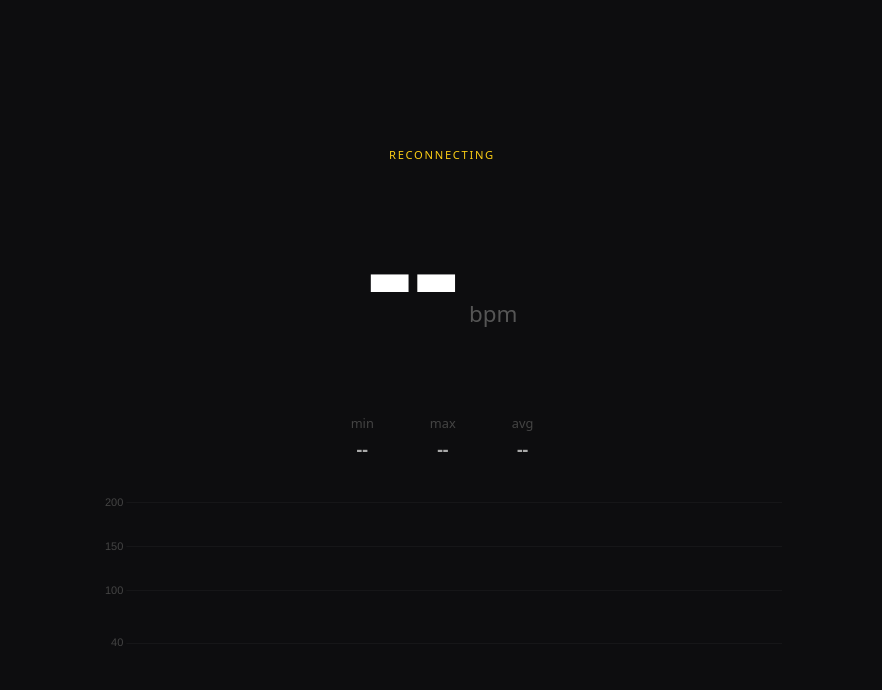
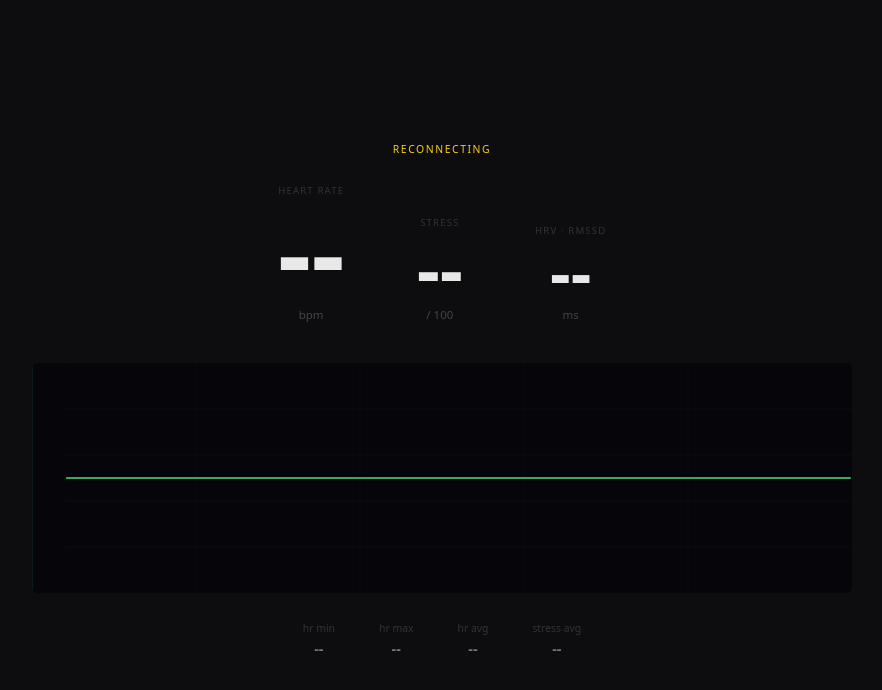
Before and after one commit to TogiFerretFerret/withlove, a plain HTML site: page static/index.html in a window 1280 px wide. Shown: the whole page, without its empty margins (198-1080 px from the left). Drawn offline with nearby package versions, Linux system fonts and the light colour scheme.

```diff
--- a/static/index.html
+++ b/static/index.html
@@ -4,7 +4,6 @@
 <meta charset="UTF-8">
 <meta name="viewport" content="width=device-width, initial-scale=1.0">
 <title>withlove</title>
-<script src="https://cdn.jsdelivr.net/npm/chart.js@4.4.7/dist/chart.umd.min.js"></script>
 <style>
   * { box-sizing: border-box; margin: 0; padding: 0; }
 
@@ -17,74 +16,99 @@
     flex-direction: column;
     align-items: center;
     justify-content: center;
-    gap: 2rem;
+    gap: 1.75rem;
+    padding: 2rem;
     user-select: none;
   }
 
   #status {
-    font-size: 0.7rem;
+    font-size: 0.65rem;
     letter-spacing: 0.15em;
     text-transform: uppercase;
-    color: #444;
+    color: #333;
     transition: color 0.3s;
   }
-  #status.connected { color: #4ade80; }
+  #status.connected  { color: #4ade80; }
   #status.connecting { color: #facc15; }
 
-  #bpm-display {
+  .metrics {
     display: flex;
-    align-items: baseline;
-    gap: 0.6rem;
+    gap: 4.5rem;
+    align-items: flex-end;
   }
 
-  #bpm {
-    font-size: 9rem;
+  .metric {
+    display: flex;
+    flex-direction: column;
+    align-items: center;
+    gap: 0.2rem;
+  }
+
+  .metric-label {
+    font-size: 0.6rem;
+    letter-spacing: 0.12em;
+    text-transform: uppercase;
+    color: #333;
+  }
+
+  .metric-val {
+    font-size: 4.5rem;
     font-weight: 800;
     line-height: 1;
     font-variant-numeric: tabular-nums;
-    color: #fff;
-    transition: color 0.2s;
+    color: #e8e8e8;
+    transition: color 0.25s;
   }
 
-  #bpm-unit {
-    font-size: 1.4rem;
-    color: #555;
+  #bpm-val { font-size: 6.5rem; }
+
+  .metric-unit {
+    font-size: 0.72rem;
+    color: #444;
     font-weight: 300;
-    margin-bottom: 0.5rem;
   }
 
-  #zone {
-    font-size: 0.75rem;
+  .metric-sub {
+    font-size: 0.6rem;
     letter-spacing: 0.1em;
     text-transform: uppercase;
-    color: #555;
+    color: #444;
     height: 1em;
-    transition: color 0.3s;
+    transition: color 0.25s;
+  }
+
+  #ecg-wrap {
+    width: min(820px, calc(100vw - 4rem));
+    height: 230px;
+    border-radius: 6px;
+    overflow: hidden;
+    background: #06060a;
+  }
+
+  #ecg-canvas {
+    width: 100%;
+    height: 100%;
+    display: block;
   }
 
   #stats {
     display: flex;
-    gap: 3.5rem;
-    font-size: 0.8rem;
-    color: #444;
+    gap: 2.75rem;
+    font-size: 0.65rem;
+    color: #333;
   }
 
-  #stats > span {
+  #stats span {
     display: flex;
     flex-direction: column;
     align-items: center;
-    gap: 0.3rem;
+    gap: 0.25rem;
   }
 
   #stats strong {
-    color: #aaa;
-    font-size: 1.1rem;
+    color: #777;
+    font-size: 0.9rem;
     font-variant-numeric: tabular-nums;
-  }
-
-  #chart-wrap {
-    width: min(680px, 90vw);
-    height: 160px;
   }
 </style>
 </head>
@@ -92,123 +116,197 @@
 
 <div id="status" class="connecting">connecting</div>
 
-<div id="bpm-display">
-  <span id="bpm">--</span>
-  <span id="bpm-unit">bpm</span>
+<div class="metrics">
+  <div class="metric">
+    <div class="metric-label">heart rate</div>
+    <div class="metric-val" id="bpm-val">--</div>
+    <div class="metric-unit">bpm</div>
+    <div class="metric-sub" id="hr-zone"></div>
+  </div>
+  <div class="metric">
+    <div class="metric-label">stress</div>
+    <div class="metric-val" id="stress-val">--</div>
+    <div class="metric-unit">/ 100</div>
+    <div class="metric-sub" id="stress-label"></div>
+  </div>
+  <div class="metric">
+    <div class="metric-label">hrv · rmssd</div>
+    <div class="metric-val" id="rmssd-val" style="font-size:4rem">--</div>
+    <div class="metric-unit">ms</div>
+    <div class="metric-sub" id="rmssd-label"></div>
+  </div>
 </div>
 
-<div id="zone"></div>
+<div id="ecg-wrap">
+  <canvas id="ecg-canvas"></canvas>
+</div>
 
 <div id="stats">
-  <span>min <strong id="s-min">--</strong></span>
-  <span>max <strong id="s-max">--</strong></span>
-  <span>avg <strong id="s-avg">--</strong></span>
-</div>
-
-<div id="chart-wrap">
-  <canvas id="chart"></canvas>
+  <span>hr min <strong id="s-hr-min">--</strong></span>
+  <span>hr max <strong id="s-hr-max">--</strong></span>
+  <span>hr avg <strong id="s-hr-avg">--</strong></span>
+  <span>stress avg <strong id="s-stress-avg">--</strong></span>
 </div>
 
 <script>
-const MAX_PTS = 60;
-const labels = Array(MAX_PTS).fill('');
-const hrData = Array(MAX_PTS).fill(null);
+// ── ECG canvas setup ─────────────────────────────────────────
+const ecgCanvas = document.getElementById('ecg-canvas');
+const ecgCtx    = ecgCanvas.getContext('2d');
 
-let sMin = Infinity, sMax = -Infinity, sSum = 0, sCount = 0;
+const ECG_N  = 650; // ~5s at 130 Hz
+const ecgBuf = new Float32Array(ECG_N).fill(0);
+let ecgHead  = 0;
+let ecgPeak  = 500;
+let baseline = null;
 
-// HR zone thresholds (% of ~200bpm max, simplified)
-const zones = [
-  { max: 100, label: 'rest',       color: '#60a5fa' },
-  { max: 120, label: 'warm up',    color: '#4ade80' },
-  { max: 140, label: 'aerobic',    color: '#facc15' },
-  { max: 160, label: 'threshold',  color: '#fb923c' },
-  { max: 999, label: 'max',        color: '#f87171' },
-];
+function resizeECG() {
+  const dpr  = window.devicePixelRatio || 1;
+  const rect = ecgCanvas.getBoundingClientRect();
+  ecgCanvas.width  = rect.width  * dpr;
+  ecgCanvas.height = rect.height * dpr;
+  ecgCtx.setTransform(dpr, 0, 0, dpr, 0, 0);
+}
+window.addEventListener('resize', resizeECG);
+resizeECG();
 
-function getZone(hr) {
-  return zones.find(z => hr <= z.max) ?? zones.at(-1);
+function filterSample(raw) {
+  if (baseline === null) baseline = raw;
+  baseline = 0.999 * baseline + 0.001 * raw; // slow high-pass to kill DC drift
+  return raw - baseline;
 }
 
-const ctx = document.getElementById('chart').getContext('2d');
-const chart = new Chart(ctx, {
-  type: 'line',
-  data: {
-    labels,
-    datasets: [{
-      data: hrData,
-      borderColor: '#f87171',
-      borderWidth: 2,
-      pointRadius: 0,
-      tension: 0.35,
-      fill: { target: 'origin', above: 'rgba(248,113,113,0.07)' },
-      spanGaps: false,
-    }]
-  },
-  options: {
-    animation: false,
-    responsive: true,
-    maintainAspectRatio: false,
-    plugins: { legend: { display: false }, tooltip: { enabled: false } },
-    scales: {
-      x: { display: false },
-      y: {
-        min: 40,
-        max: 200,
-        grid: { color: 'rgba(255,255,255,0.04)' },
-        ticks: { color: '#444', font: { size: 11 }, maxTicksLimit: 5 },
-        border: { display: false },
-      }
-    }
+function addEcgSamples(samples) {
+  for (const raw of samples) {
+    const v      = filterSample(raw);
+    ecgBuf[ecgHead] = v;
+    ecgHead      = (ecgHead + 1) % ECG_N;
+    ecgPeak      = Math.max(ecgPeak * 0.9998, Math.abs(v));
   }
-});
-
-function push(hr) {
-  labels.push('');
-  hrData.push(hr);
-  labels.shift();
-  hrData.shift();
-
-  const zone = getZone(hr);
-  chart.data.datasets[0].borderColor = zone.color;
-  chart.data.datasets[0].fill.above = zone.color.replace(')', ', 0.07)').replace('rgb', 'rgba');
-  chart.update('none');
-
-  sMin = Math.min(sMin, hr);
-  sMax = Math.max(sMax, hr);
-  sSum += hr;
-  sCount++;
-
-  document.getElementById('bpm').textContent = hr;
-  document.getElementById('zone').textContent = zone.label;
-  document.getElementById('zone').style.color = zone.color;
-  document.getElementById('s-min').textContent = sMin;
-  document.getElementById('s-max').textContent = sMax;
-  document.getElementById('s-avg').textContent = Math.round(sSum / sCount);
 }
 
+function drawECG() {
+  const w   = ecgCanvas.getBoundingClientRect().width;
+  const h   = ecgCanvas.getBoundingClientRect().height;
+  const mid = h / 2;
+  const sc  = (h * 0.44) / Math.max(ecgPeak, 1);
+
+  // background
+  ecgCtx.fillStyle = '#06060a';
+  ecgCtx.fillRect(0, 0, w, h);
+
+  // subtle grid
+  ecgCtx.strokeStyle = 'rgba(74,222,128,0.04)';
+  ecgCtx.lineWidth = 1;
+  for (let i = 1; i < 5; i++) {
+    ecgCtx.beginPath(); ecgCtx.moveTo(0, h * i / 5); ecgCtx.lineTo(w, h * i / 5); ecgCtx.stroke();
+    ecgCtx.beginPath(); ecgCtx.moveTo(w * i / 5, 0); ecgCtx.lineTo(w * i / 5, h); ecgCtx.stroke();
+  }
+
+  // sweep erase zone
+  const headX  = (ecgHead / ECG_N) * w;
+  const eraseW = Math.max(w * 0.04, 16);
+  ecgCtx.fillStyle = '#06060a';
+  ecgCtx.fillRect(headX, 0, eraseW, h);
+
+  // sweep cursor line
+  ecgCtx.strokeStyle = 'rgba(74,222,128,0.2)';
+  ecgCtx.lineWidth = 1;
+  ecgCtx.beginPath();
+  ecgCtx.moveTo(headX, 0);
+  ecgCtx.lineTo(headX, h);
+  ecgCtx.stroke();
+
+  // ECG trace — draw directly from circular buffer (index i → x = i/N * w)
+  ecgCtx.strokeStyle = '#4ade80';
+  ecgCtx.lineWidth   = 1.5;
+  ecgCtx.lineJoin    = 'round';
+  ecgCtx.beginPath();
+  let pen = false;
+
+  for (let i = 0; i < ECG_N; i++) {
+    const x       = (i / ECG_N) * w;
+    const inErase = x >= headX && x <= headX + eraseW;
+    if (inErase) { pen = false; continue; }
+    const y = mid - ecgBuf[i] * sc;
+    if (!pen) { ecgCtx.moveTo(x, y); pen = true; }
+    else ecgCtx.lineTo(x, y);
+  }
+  ecgCtx.stroke();
+
+  requestAnimationFrame(drawECG);
+}
+drawECG();
+
+// ── zones ────────────────────────────────────────────────────
+const hrZones = [
+  { max: 100, label: 'rest',      color: '#60a5fa' },
+  { max: 120, label: 'warm up',   color: '#4ade80' },
+  { max: 140, label: 'aerobic',   color: '#facc15' },
+  { max: 160, label: 'threshold', color: '#fb923c' },
+  { max: 999, label: 'max',       color: '#f87171' },
+];
+const stressZones = [
+  { max: 25,  label: 'relaxed',  color: '#4ade80' },
+  { max: 50,  label: 'low',      color: '#a3e635' },
+  { max: 75,  label: 'moderate', color: '#facc15' },
+  { max: 999, label: 'high',     color: '#f87171' },
+];
+const getHrZone     = hr => hrZones.find(z => hr <= z.max);
+const getStressZone = s  => stressZones.find(z => s  <= z.max);
+
+// ── session stats ─────────────────────────────────────────────
+let sHrMin = Infinity, sHrMax = -Infinity, sHrSum = 0;
+let sStressSum = 0, sCount = 0;
+
+function onHr({ hr, rmssd, stress }) {
+  const hrz = getHrZone(hr);
+  document.getElementById('bpm-val').textContent  = hr;
+  document.getElementById('hr-zone').textContent  = hrz.label;
+  document.getElementById('hr-zone').style.color  = hrz.color;
+
+  sHrMin = Math.min(sHrMin, hr);
+  sHrMax = Math.max(sHrMax, hr);
+  sHrSum += hr;
+  sCount++;
+  document.getElementById('s-hr-min').textContent = sHrMin;
+  document.getElementById('s-hr-max').textContent = sHrMax;
+  document.getElementById('s-hr-avg').textContent = Math.round(sHrSum / sCount);
+
+  if (rmssd != null) {
+    const lbl = rmssd > 60 ? 'excellent' : rmssd > 40 ? 'good' : rmssd > 20 ? 'fair' : 'low';
+    document.getElementById('rmssd-val').textContent   = rmssd.toFixed(1);
+    document.getElementById('rmssd-label').textContent = lbl;
+  }
+
+  if (stress != null) {
+    const sz = getStressZone(stress);
+    document.getElementById('stress-val').textContent   = stress;
+    document.getElementById('stress-val').style.color   = sz.color;
+    document.getElementById('stress-label').textContent = sz.label;
+    document.getElementById('stress-label').style.color = sz.color;
+    sStressSum += stress;
+    document.getElementById('s-stress-avg').textContent = Math.round(sStressSum / sCount);
+  }
+}
+
+// ── WebSocket ─────────────────────────────────────────────────
 function connect() {
-  const ws = new WebSocket(`ws://${location.host}/ws`);
-  const statusEl = document.getElementById('status');
+  const ws  = new WebSocket(`ws://${location.host}/ws`);
+  const el  = document.getElementById('status');
 
-  ws.onopen = () => {
-    statusEl.textContent = 'connected';
-    statusEl.className = 'connected';
+  ws.onopen    = () => { el.textContent = 'connected';   el.className = 'connected'; };
+  ws.onmessage = e => {
+    const msg = JSON.parse(e.data);
+    if (msg.type === 'hr')  onHr(msg);
+    if (msg.type === 'ecg') addEcgSamples(msg.samples);
   };
-
-  ws.onmessage = e => {
-    const { hr } = JSON.parse(e.data);
-    push(hr);
-  };
-
-  ws.onclose = () => {
-    statusEl.textContent = 'reconnecting';
-    statusEl.className = 'connecting';
+  ws.onclose   = () => {
+    el.textContent = 'reconnecting';
+    el.className   = 'connecting';
     setTimeout(connect, 2000);
   };
-
   ws.onerror = () => ws.close();
 }
-
 connect();
 </script>
 </body>
```
Also changed, not shown: 1 other file.
